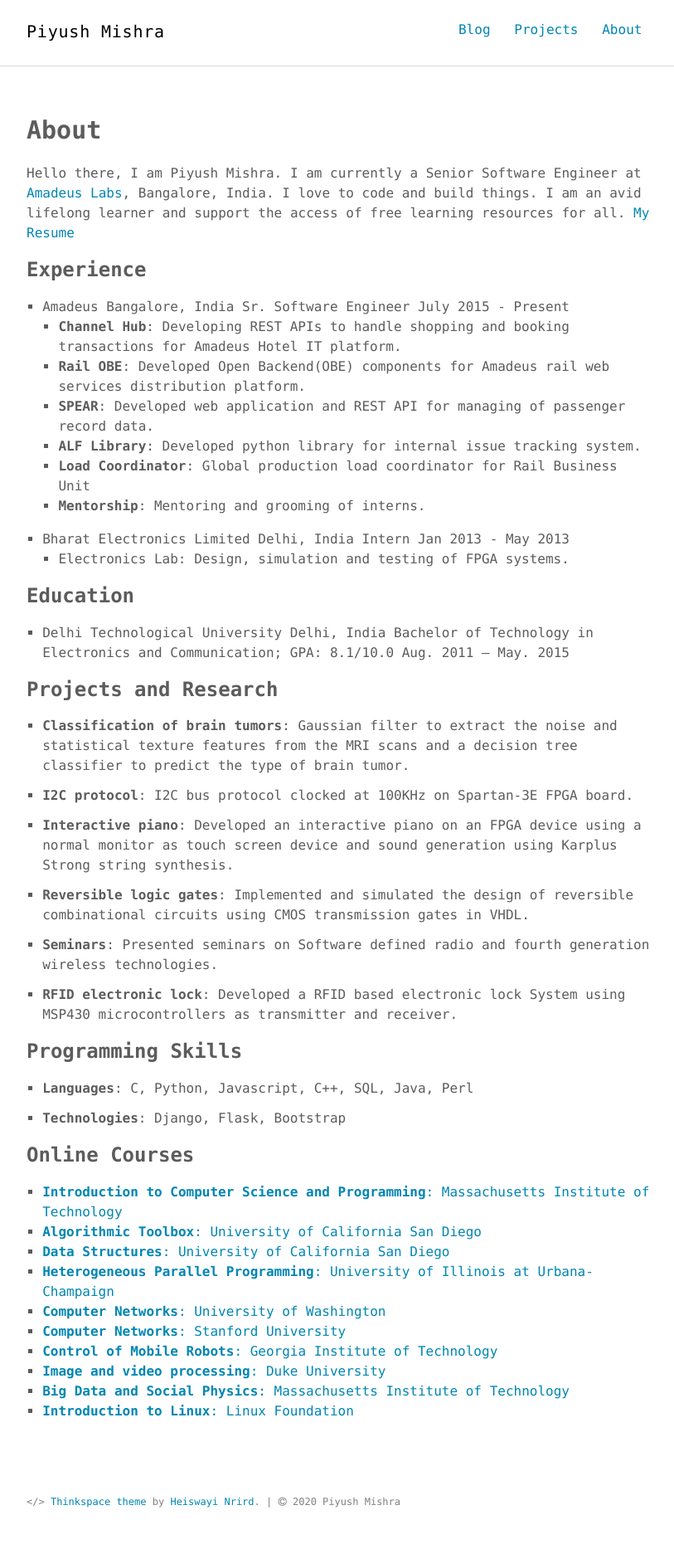
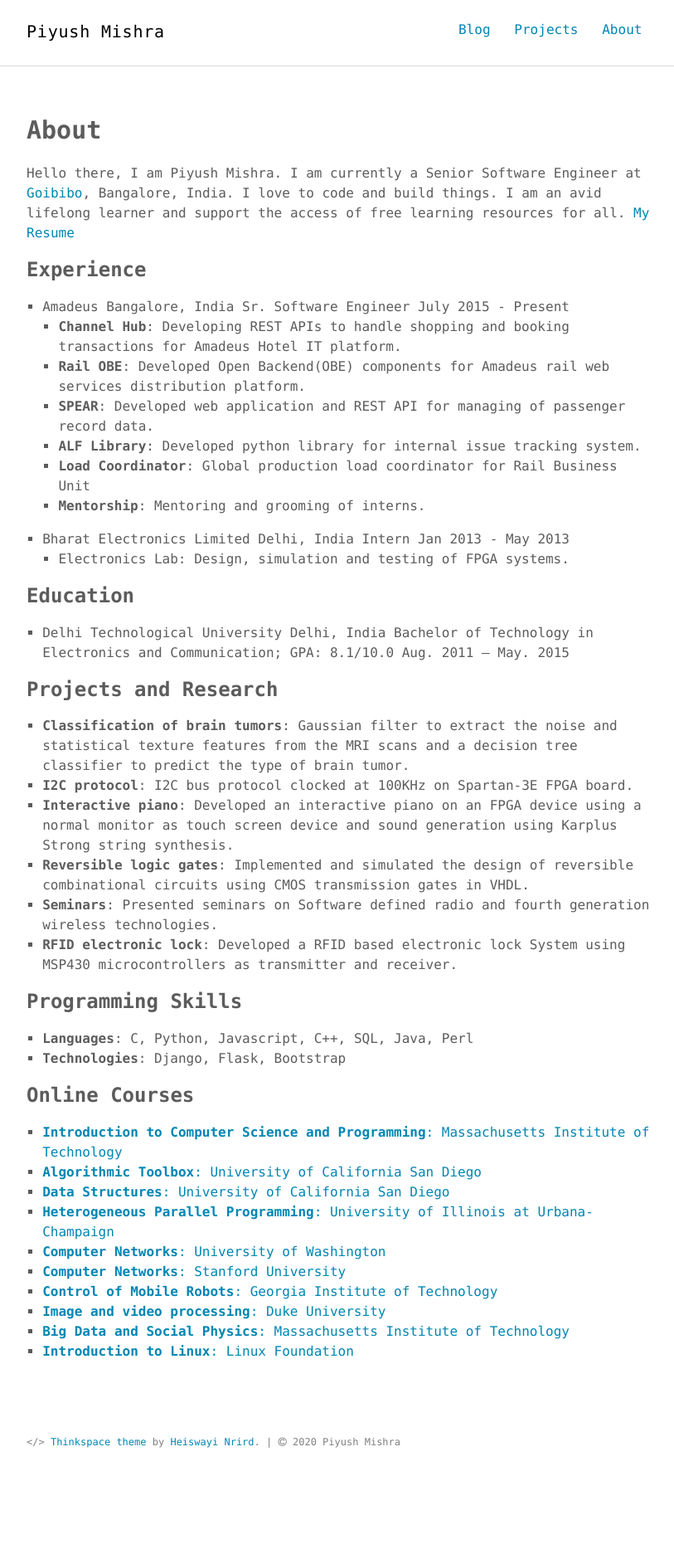
Before and after one commit to piymis/piymis.github.io, a Jekyll site: the page built from about.md, in a window 1280 px wide. Shown: the whole page at 83% size, without its empty margins (232-1045 px from the left). Built offline with Jekyll 4.4.1, drawn with Linux system fonts in a browser that asks for light colours; after the commit the page ends 1795 px from its top, so only the background shows below that.

Commit message:
Update from Forestry.io Piyush Mishra updated about.md

```diff
--- a/about.md
+++ b/about.md
@@ -1,77 +1,71 @@
 ---
 layout: page
 title: About
-permalink: /resume/
+permalink: "/resume/"
+
 ---
-
-Hello there,
-I am Piyush Mishra. I am currently a Senior Software Engineer at [Amadeus Labs](http://amadeus.com/), Bangalore, India. I love to code and build things.
-I am an avid lifelong learner and support the access of free learning resources for all.
-[My Resume](https://github.com/piymis/Resume-Piyush/raw/master/output/Resume_Piyush.pdf)
+Hello there, I am Piyush Mishra. I am currently a Senior Software Engineer at [Goibibo](goibibo.com), Bangalore, India. I love to code and build things. I am an avid lifelong learner and support the access of free learning resources for all. [My Resume](https://github.com/piymis/Resume-Piyush/raw/master/output/Resume_Piyush.pdf)
 
 <!-- -----------EXPERIENCE----------------- -->
+
 ### Experience
+
 * Amadeus Bangalore, India
-    Sr. Software Engineer July 2015 - Present
-    * **Channel Hub**: Developing REST APIs to handle shopping and booking transactions for Amadeus Hotel IT platform.
-    * **Rail OBE**: Developed Open Backend(OBE) components for Amadeus rail web services distribution platform.
-    * **SPEAR**: Developed web application and REST API for managing of passenger record data.
-    * **ALF Library**: Developed python library for internal issue tracking system.
-    * **Load Coordinator**: Global production load coordinator for Rail Business Unit
-    * **Mentorship**: Mentoring and grooming of interns.
-
+  Sr. Software Engineer July 2015 - Present
+  * **Channel Hub**: Developing REST APIs to handle shopping and booking transactions for Amadeus Hotel IT platform.
+  * **Rail OBE**: Developed Open Backend(OBE) components for Amadeus rail web services distribution platform.
+  * **SPEAR**: Developed web application and REST API for managing of passenger record data.
+  * **ALF Library**: Developed python library for internal issue tracking system.
+  * **Load Coordinator**: Global production load coordinator for Rail Business Unit
+  * **Mentorship**: Mentoring and grooming of interns.
 * Bharat Electronics Limited Delhi, India
-    Intern Jan 2013 - May 2013
-    * Electronics Lab: Design, simulation and testing of FPGA systems.
-
+  Intern Jan 2013 - May 2013
+  * Electronics Lab: Design, simulation and testing of FPGA systems.
 
 <!-- -----------EDUCATION----------------- -->
+
 ### Education
+
 * Delhi Technological University Delhi, India
-    Bachelor of Technology in Electronics and Communication;  GPA: 8.1/10.0 Aug. 2011 -- May. 2015
-
+  Bachelor of Technology in Electronics and Communication;  GPA: 8.1/10.0 Aug. 2011 -- May. 2015
 
 <!-- -----------PROJECTS and RESEARCH----------------- -->
+
 ### Projects and Research
+
 * **Classification of brain tumors**:
-    Gaussian filter to extract the noise and statistical texture features from the MRI scans and a decision tree classifier to predict the type of brain tumor.
-
+  Gaussian filter to extract the noise and statistical texture features from the MRI scans and a decision tree classifier to predict the type of brain tumor.
 * **I2C protocol**:
-    I2C bus protocol clocked at 100KHz on Spartan-3E FPGA board.
-
+  I2C bus protocol clocked at 100KHz on Spartan-3E FPGA board.
 * **Interactive piano**:
-    Developed an interactive piano on an FPGA device using a normal monitor as touch screen device and sound generation using Karplus Strong string synthesis.
-
- * **Reversible logic gates**:
-    Implemented and simulated the design of reversible combinational circuits using CMOS transmission gates in VHDL.
-
+  Developed an interactive piano on an FPGA device using a normal monitor as touch screen device and sound generation using Karplus Strong string synthesis.
+* **Reversible logic gates**:
+  Implemented and simulated the design of reversible combinational circuits using CMOS transmission gates in VHDL.
 * **Seminars**:
-    Presented seminars on Software defined radio and fourth generation wireless technologies.
-
+  Presented seminars on Software defined radio and fourth generation wireless technologies.
 * **RFID electronic lock**:
-    Developed a RFID based electronic lock System using MSP430 microcontrollers as transmitter and receiver.
-
+  Developed a RFID based electronic lock System using MSP430 microcontrollers as transmitter and receiver.
 
 <!-- --------PROGRAMMING SKILLS------------ -->
+
 ### Programming Skills
+
 * **Languages**: C, Python, Javascript, C++, SQL, Java, Perl
-
 * **Technologies**: Django, Flask, Bootstrap
 
+<!-- --------Courses ------------  -->
 
-<!-- --------Courses ------------  -->
 ### Online Courses
 
 * [**Introduction to Computer Science and Programming**: Massachusetts Institute of Technology](https://s3.amazonaws.com/verify.edx.org/downloads/69834e985a044326947b17d9f4825d8b/Certificate.pdf)
 * [**Algorithmic Toolbox**: University of California San Diego](https://www.coursera.org/account/accomplishments/certificate/Q3YTEHXZDAZ3)
 * [**Data Structures**: University of California San Diego](https://www.coursera.org/account/accomplishments/certificate/88AVGHT2VZTL)
-* [**Heterogeneous Parallel Programming**: University of Illinois at Urbana-Champaign](https://www.coursera.org/api/legacyCertificates.v1/spark/statementOfAccomplishment/970755~5380416/pdf)
-* [**Computer Networks**: University of Washington](https://www.coursera.org/api/legacyCertificates.v1/spark/statementOfAccomplishment/971654~5380416/pdf)
+* [**Heterogeneous Parallel Programming**: University of Illinois at Urbana-Champaign](https://www.coursera.org/api/legacyCertificates.v1/spark/statementOfAccomplishment/970755\~5380416/pdf)
+* [**Computer Networks**: University of Washington](https://www.coursera.org/api/legacyCertificates.v1/spark/statementOfAccomplishment/971654\~5380416/pdf)
 * [**Computer Networks**: Stanford University](https://prod-cert-bucket.s3.amazonaws.com/downloads/21f6239a7c5e44a9aaf39008fccafe71/Certificate.pdf)
-* [**Control of Mobile Robots**: Georgia Institute of Technology](https://www.coursera.org/api/legacyCertificates.v1/spark/statementOfAccomplishment/971717~5380416/pdf)
-* [**Image and video processing**: Duke University](https://www.coursera.org/api/legacyCertificates.v1/spark/statementOfAccomplishment/971618~5380416/pdf)
+* [**Control of Mobile Robots**: Georgia Institute of Technology](https://www.coursera.org/api/legacyCertificates.v1/spark/statementOfAccomplishment/971717\~5380416/pdf)
+* [**Image and video processing**: Duke University](https://www.coursera.org/api/legacyCertificates.v1/spark/statementOfAccomplishment/971618\~5380416/pdf)
 * [**Big Data and Social Physics**:  Massachusetts Institute of Technology](https://s3.amazonaws.com/verify.edx.org/downloads/6b9aa3cfbbda408b93263ab06b176d86/Certificate.pdf)
 * [**Introduction to Linux**: Linux Foundation](https://s3.amazonaws.com/verify.edx.org/downloads/68f17cea0b284bd7ae3e2bae4e3bf8a2/Certificate.pdf)
 
-
 <!-- ------------------------------------------- -->
```
